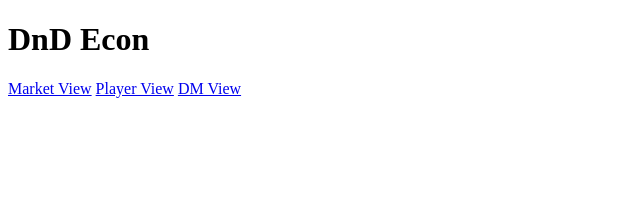
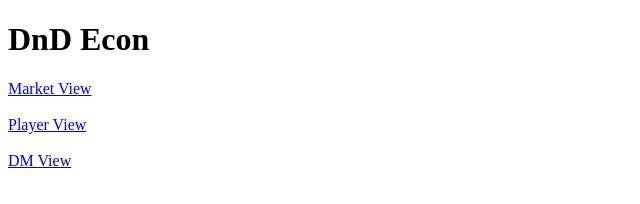
Before and after one commit to WilliamDann/dnd_econ, a website: page public/index.html in a window 1280 px wide. Shown: the whole page, without its empty margins (0-640 px from the left). Drawn offline with Linux system fonts and the light colour scheme.

Commit message:
added starter dm page

```diff
--- a/package.json
+++ b/package.json
@@ -18,5 +18,7 @@
   "bugs": {
     "url": "https://github.com/WilliamDann/dnd_econ/issues"
   },
-  "homepage": "https://github.com/WilliamDann/dnd_econ#readme"
+  "homepage": "https://github.com/WilliamDann/dnd_econ#readme",
+  "dependencies": {
+  }
 }
--- a/public/index.html
+++ b/public/index.html
@@ -6,7 +6,7 @@
 
 <body>
     <h1>DnD Econ</h1>
-    <a href="market.html">Market View</a>
-    <a href="/player_view">Player View</a>
-    <a href="/dm_view">DM View</a>
+    <a href="market.html">Market View</a><br><br>
+    <a href="/player_view">Player View</a><br><br>
+    <a href="/dm_view">DM View</a><br><br>
 </body>
```
Also changed, not shown: public/dm_view/index.html (+2 -1 lines), public/player_view/index.html (+2 -1 lines), 2 other files.
